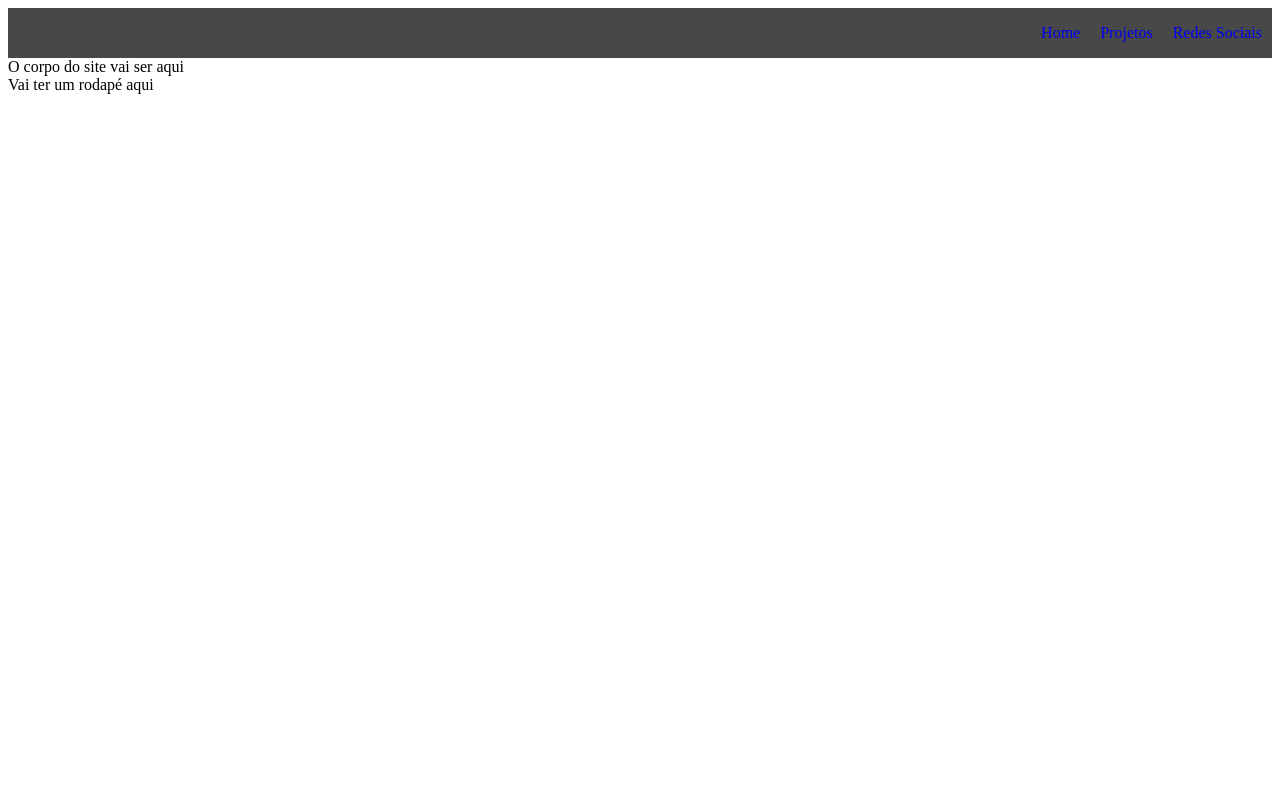
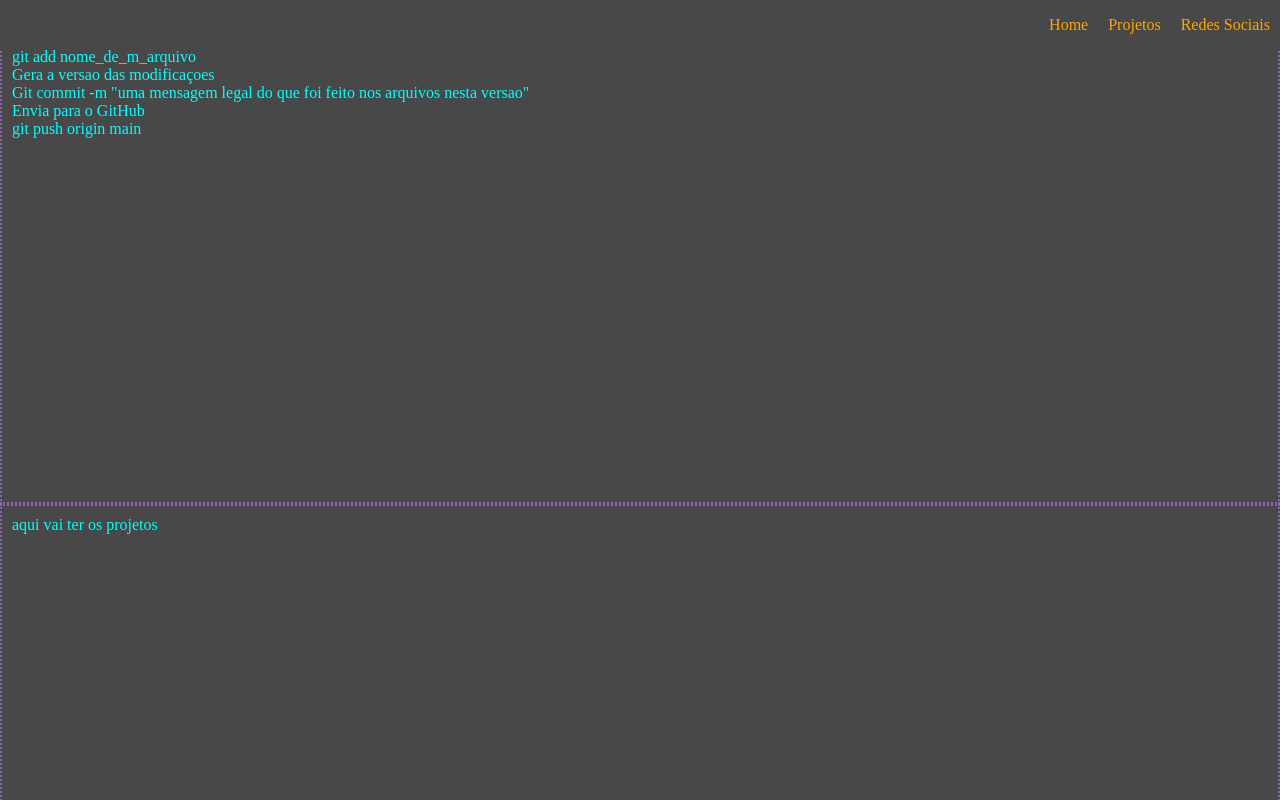
Before and after one commit to Lopes-Rodrigo/Lopes-Rodrigo.github.io, a plain HTML site: page index.html in a window 1280 px wide. Shown: the top 800 px of the page. Drawn offline with Linux system fonts and the light colour scheme.

Commit message:
alteraçao de estilo e adicinado comandosdo git

```diff
--- a/assets/css/meu_estilo.css
+++ b/assets/css/meu_estilo.css
@@ -1,12 +1,21 @@
+*{
+    margin: 0;
+    padding: 0;
+}
+
+
 nav {
     height: 50px;
     background-color: #484848;
     color: #c8c8c8;
-
     display: flex;
     align-items: center;
     justify-content: end;
     list-style-type: none;
+    overflow: hidden;
+    position: fixed;
+    top: 0;
+    width: 100%;
 }
 
 nav li{
@@ -15,9 +24,22 @@ nav li{
 
 a{
     text-decoration: none;
+    color: orange;
 }
 
 a:hover{
-    text-decoration: none;
     color :crimson;
 }
+
+section{
+    min-height: 480px;
+    background-color: #484848;
+    color:aqua;
+    padding:10px;
+    border: 2px dotted #8961b5;
+}
+
+section:hover{
+    background-color: #181818;
+    color:rgb(255,188,53);
+}
--- a/index.html
+++ b/index.html
@@ -18,7 +18,28 @@
         <li><a href="#redes_sociais">Redes Sociais </a></li>
     </nav>
     <div class="conteudo">
-        O corpo do site vai ser aqui
+        <section id="home">
+
+            <p>Visualiza os arquivos que foram alterados</p>
+            <p>Prepara um arquivo para ser versionado</p>
+            <p class="comando-git">
+                git add nome_de_m_arquivo
+            </p>
+            <p>Gera a versao das modificaçoes</p>
+            <p class="comando-git">
+                Git commit -m "uma mensagem legal do que foi feito nos arquivos nesta versao"
+            </p>
+            <p>Envia para o GitHub</p>
+            <p class="comando-git">
+                git push origin main
+            </p>
+        </section>
+        <section id="projetos">
+            aqui vai ter os projetos
+        </section>
+        <section id="redes_sociais">
+            aqui vai ter redes sociais
+        </section>
     </div>
     <footer>Vai ter um rodapé aqui</footer>
 </body>
```
